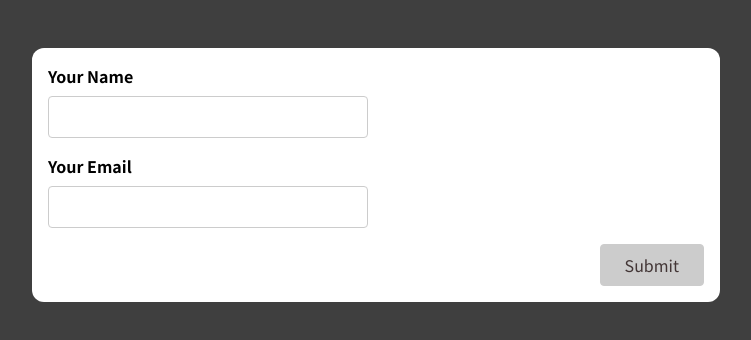
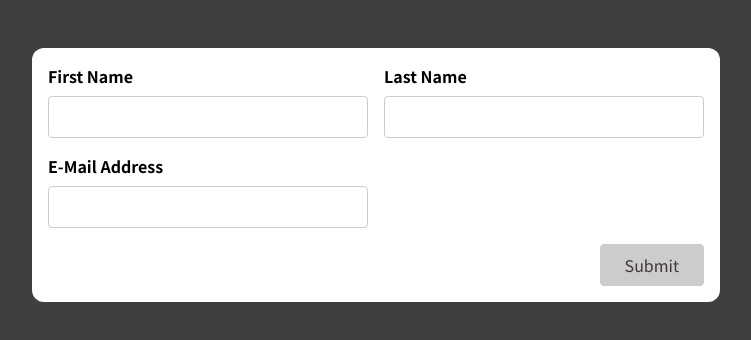
Before and after one commit to WanChangLai/Forms-In-React, a React (Create React App) app: page / in a window 1280 px wide. Shown: the top 340 px of the page, without its empty margins (264-1015 px from the left). Built offline with nearby package versions, Linux system fonts and the light colour scheme.

Commit message:
Use Basic Form

```diff
--- a/src/App.js
+++ b/src/App.js
@@ -1,9 +1,10 @@
-import SimpleInput from './components/SimpleInput';
+import BasicForm from './components/BasicForm';
+//import SimpleInput from './components/SimpleInput';
 
 function App() {
   return (
     <div className="app">
-      <SimpleInput />
+      <BasicForm />
     </div>
   );
 }
--- a/src/components/BasicForm.js
+++ b/src/components/BasicForm.js
@@ -1,22 +1,104 @@
+import useInput from "../hooks/use-input";
+
 const BasicForm = (props) => {
+
+  const isNotEmpty = value => value.trim() !=="";
+  const isEmail = value => value.includes("@");
+
+  /// this is the custom hook from use-input.js////////
+  const {
+    value:firstNameValue,
+    isValid:firstNameIsValid,
+    hasError:firstNameHasError,
+    valueChangeHandler:firstNameChangeHandler,
+    inputBlurHandler:firstNameBlurHandler,
+    reset:resetFirstName
+  } = useInput(isNotEmpty);
+
+  const {
+    value:lastNameValue,
+    isValid:lastNameIsValid,
+    hasError:lastNameHasError,
+    valueChangeHandler:lastNameChangeHandler,
+    inputBlurHandler:lastNameBlurHandler,
+    reset:resetLastName
+  } = useInput(isNotEmpty);
+
+  const {
+    value:emailValue,
+    isValid:emailIsValid,
+    hasError:emailHasError,
+    valueChangeHandler:emailChangeHandler,
+    inputBlurHandler:emailBlurHandler,
+    reset:resetemail
+  } = useInput(isEmail);
+
+//////////////////////////////////////////////////////////
+
+let formIsValid = false;
+
+if (firstNameIsValid && lastNameIsValid && emailIsValid){
+  formIsValid =true;
+}
+
+const firstNameClasses = firstNameHasError ? 'form-control invalid' : 'form-control';
+const lastNameClasses = lastNameHasError ? 'form-control invalid' : 'form-control';
+const emailClasses = emailHasError ? 'form-control invalid' : 'form-control';
+
+const submitHandler = event =>{
+  event.preventDefault();
+
+  if (!formIsValid){
+    return;
+  }
+
+  console.log('Submitted!');
+  console.log(firstNameValue,lastNameValue,emailValue);
+
+  resetFirstName();
+  resetLastName();
+  resetemail();
+};
+
   return (
-    <form>
+    <form onSubmit={submitHandler}>
       <div className='control-group'>
-        <div className='form-control'>
+        <div className={firstNameClasses}>
           <label htmlFor='name'>First Name</label>
-          <input type='text' id='name' />
+          <input
+            type='text'
+            id='name'
+            onChange={firstNameChangeHandler}
+            onBlur={firstNameBlurHandler}
+            value={firstNameValue}
+          />
+          {firstNameHasError && <p className="error-text">Please enter a first name.</p>}
         </div>
-        <div className='form-control'>
+        <div className={lastNameClasses}>
           <label htmlFor='name'>Last Name</label>
-          <input type='text' id='name' />
+          <input
+            type='text'
+            id='name'
+            onChange={lastNameChangeHandler}
+            onBlur={lastNameBlurHandler}
+            value={lastNameValue}
+          />
+          {lastNameHasError && <p className="error-text">Please enter a last name.</p>}
         </div>
       </div>
-      <div className='form-control'>
+      <div className={emailClasses}>
         <label htmlFor='name'>E-Mail Address</label>
-        <input type='text' id='name' />
+        <input
+          type='email'
+          id='email'
+          onChange={emailChangeHandler}
+          onBlur={emailBlurHandler}
+          value={emailValue}
+        />
+        {emailHasError && <p className="error-text">Please enter a valid email.</p>}
       </div>
       <div className='form-actions'>
-        <button>Submit</button>
+        <button disabled={!formIsValid}>Submit</button>
       </div>
     </form>
   );
--- a/src/components/SimpleInput.js
+++ b/src/components/SimpleInput.js
@@ -37,7 +37,6 @@
     console.log(enteredName);
     console.log(enteredEmail);
 
-    //nameInputRef.current.value = "" => this is not ideal and dont manipulate the DOM
     resetNameInput();
     resetEmailInput();
   };
```
